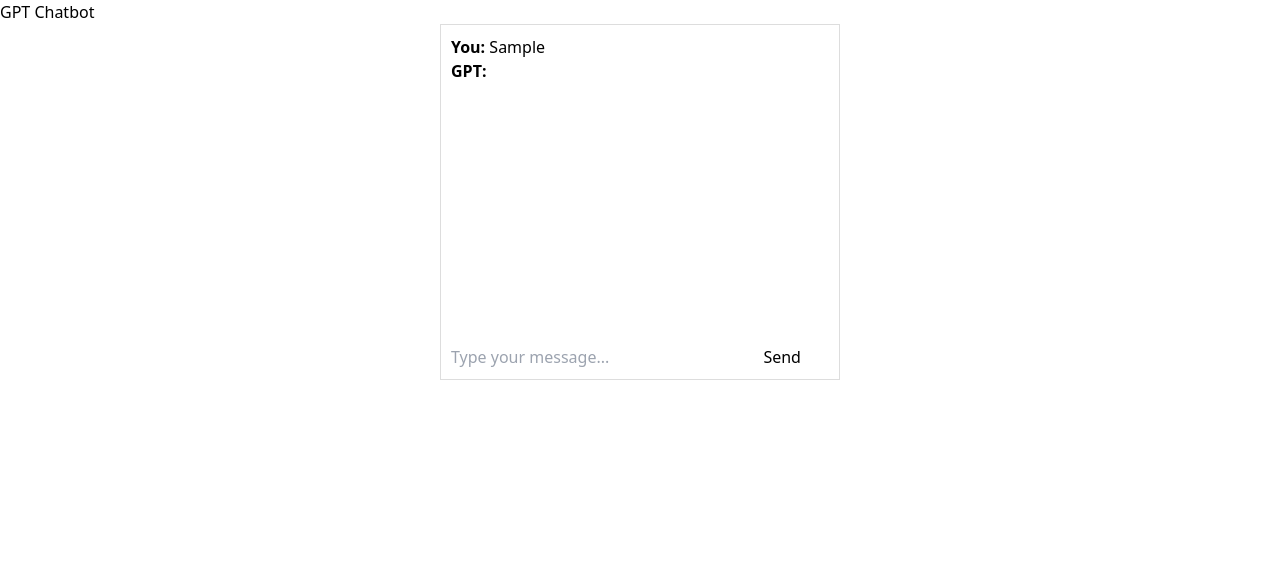
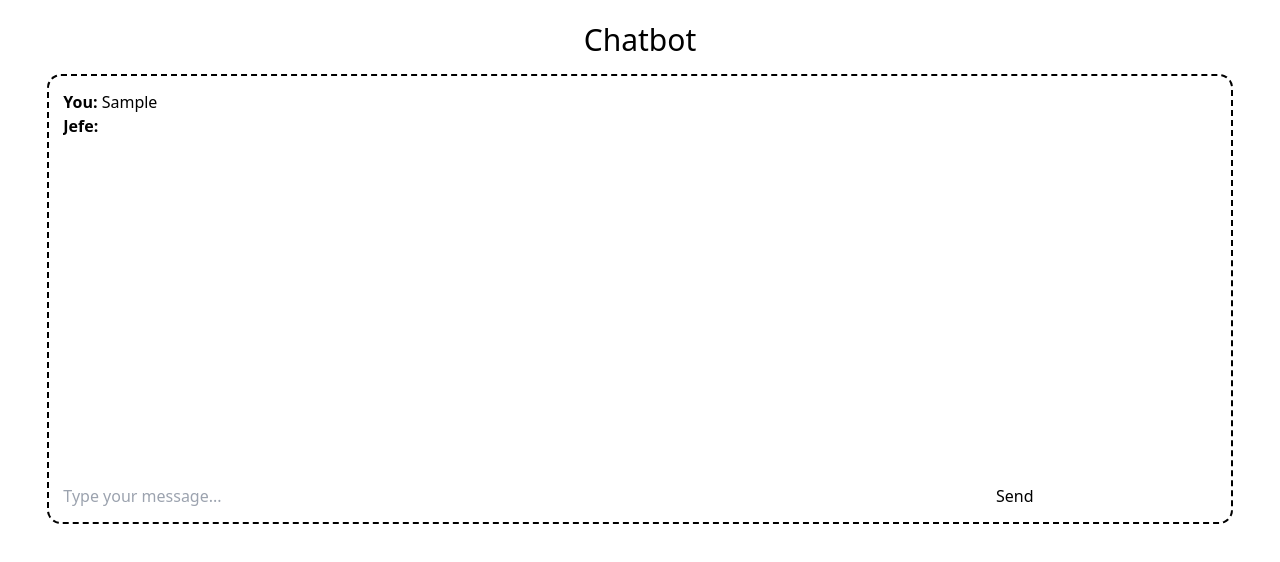
Before and after one commit to Helvin159/chatbot, a Next.js app: page / in a window 1280 px wide. Both pictures are taken after typing "Sample" into the empty fields and a click on the button "Send". Shown: the top 562 px of the page. Built offline with nearby package versions, Linux system fonts and the light colour scheme; no server answers.

Commit message:
Uses fine tuned chatbot, random fine tune about a company

```diff
--- a/src/app/api/gpt/route.js
+++ b/src/app/api/gpt/route.js
@@ -4,18 +4,17 @@ export async function POST(req) {
   try {
     const { message } = await req.json(); // Get the user input from the request body
 
-    const response = await fetch('https://api.openai.com/v1/chat/completions', {
+    const response = await fetch('https://api.openai.com/v1/completions', {
       method: 'POST',
       headers: {
         'Content-Type': 'application/json',
         'Authorization': `Bearer ${process.env.NEXT_PUBLIC_REACT_APP_OPENAI_API_KEY}`, // Using environment variable for API key
       },
       body: JSON.stringify({
-        model: 'gpt-4o',
-        messages: [
-          { role: 'system', content: 'You are an AI that provides helpful, clear responses to user queries.' }, // Custom system behavior
-          { role: 'user', content: message },
-        ],
+        model: 'ft:babbage-002:personal::AHE372x8',
+        prompt: message,
+        max_tokens: 150,
+        temperature: 0.7,
       }),
     });
 
@@ -28,7 +27,7 @@ export async function POST(req) {
     }
 
     // Return the response from OpenAI API to the client
-    return NextResponse.json({ reply: data.choices[0].message.content });
+    return NextResponse.json({ reply: data.choices[0].text });
 
   } catch (error) {
     console.error('Detailed Error Information:', error); // Log the full error object and stack trace
--- a/src/app/page.tsx
+++ b/src/app/page.tsx
@@ -32,12 +32,16 @@ export default function Home() {
 
   return (
     <div>
-      <h1>GPT Chatbot</h1>
-      <div style={{ border: '1px solid #ddd', padding: '10px', width: '400px', margin: '0 auto' }}>
-        <div style={{ height: '300px', overflowY: 'auto', marginBottom: '10px' }}>
+      <div className='flex justify-center items-center w-100 h-20'>
+        <h1 className='text-3xl'>Chatbot</h1>
+      </div>
+      <div className='rounded-lg outline-dashed outline-black outline-2 outline-offset-4 p-2.5 my-0 mx-auto w-11/12'>
+        <div className='w-full h-96 overflow-y-auto mb-2.5' >
           {chat.map((msg: any, index: any) => (
             <div key={index}>
-              <strong>{msg.role === 'user' ? 'You' : 'GPT'}:</strong> {msg.content}
+              <p>
+                <strong>{msg.role === 'user' ? 'You' : 'Jefe'}:</strong> {msg.content}
+              </p>
             </div>
           ))}
         </div>
```
Also changed, not shown: 2 other files (tests, documents, lock files or other folders).
